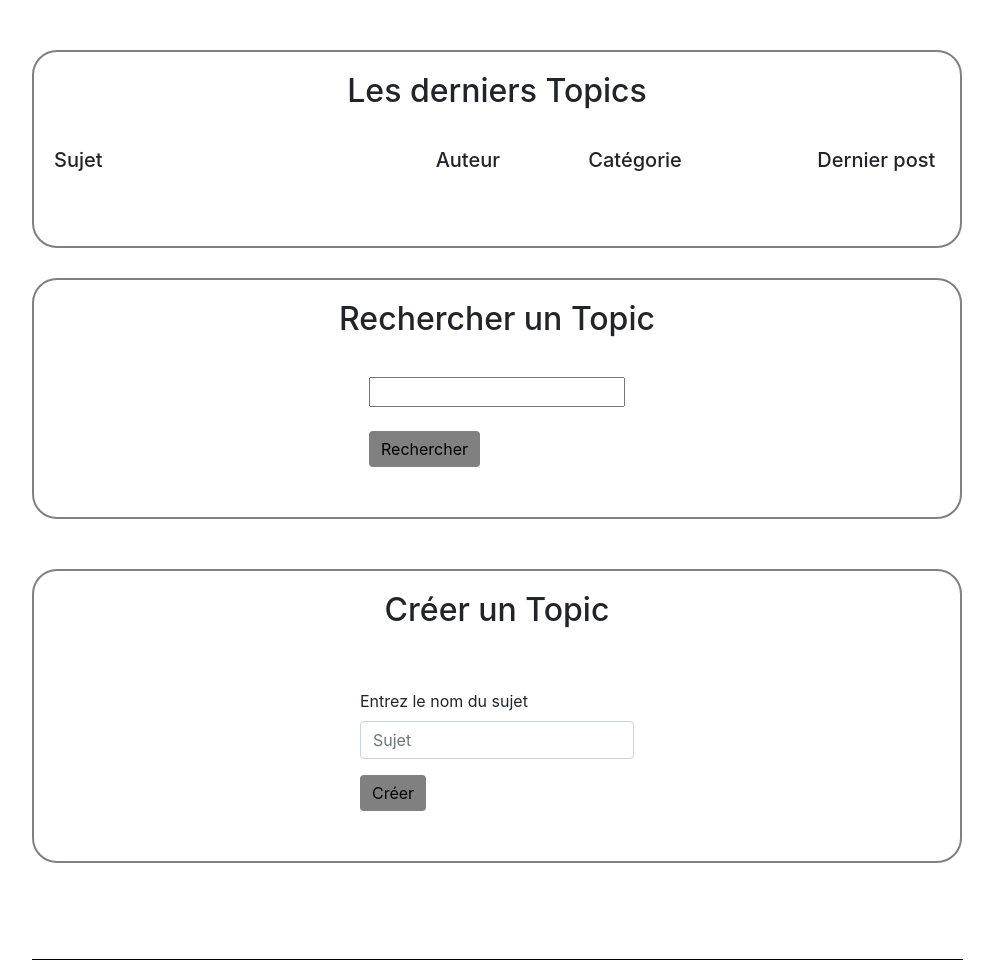
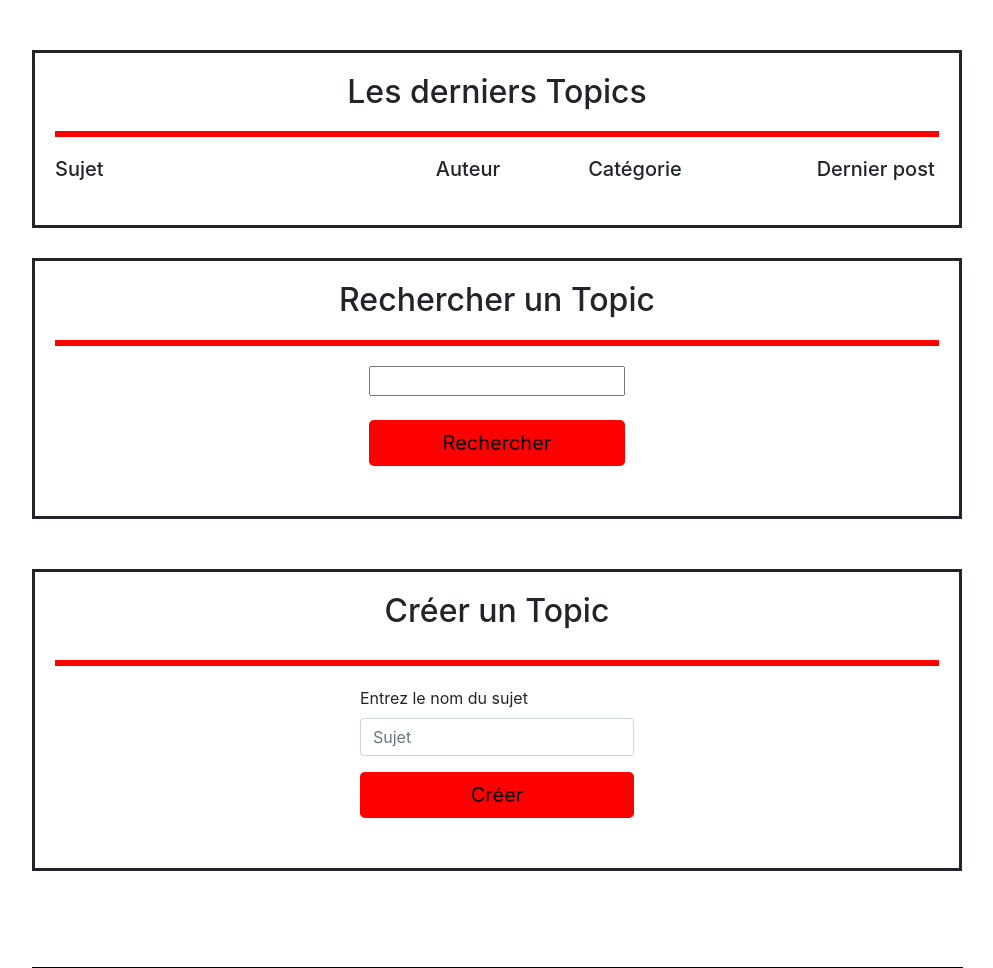
Before and after one commit to SamarMel/pjs4, a PHP site: page /AccueilForum.html in a window 1280 px wide. Shown: the part 56-1024 px from the top of the page, without its empty margins (143-1136 px from the left). Run offline with PHP 8.4, Linux system fonts and the light colour scheme.

Commit message:
maj
css
html

```diff
--- a/Forum/AccueilForum.html
+++ b/Forum/AccueilForum.html
@@ -6,6 +6,7 @@
   <link rel="stylesheet" href="./accueil_forum.css">
   <link rel="stylesheet" href="https://stackpath.bootstrapcdn.com/bootstrap/4.4.1/css/bootstrap.min.css" integrity="sha384-Vkoo8x4CGsO3+Hhxv8T/Q5PaXtkKtu6ug5TOeNV6gBiFeWPGFN9MuhOf23Q9Ifjh" crossorigin="anonymous">
   <link rel="stylesheet" href="../css/style.css">
+  <link rel="stylesheet" href="./accueil_forum.js">
 </head>
 <body>
     <!-- Surement mettre tout ça dans une div pour pas que l'affichage prenne toute la page-->
@@ -49,7 +50,7 @@
                             </div>
                             <!--Boucle for pour afficher tous les sujets disponibles-->
                             <div class="row" id="topic">
-                                <div class="col-md-5" id="sujet">
+                                <div class="col-md-5" id="sujetTopic">
                                     <p><!--Titre du topic--></p>
                                 </div>
                                 <div class="col-md-2" id="auteur">
@@ -58,7 +59,7 @@
                                 <div class="col-md-3" id="categorie">
                                         <p><!--categorie du topic--></p>
                                 </div>
-                                <div class="col-md-2" id="sujet">
+                                <div class="col-md-2" id="dernierPost">
                                         <p><!--Date dernier post--></p>
                                 </div>
                                 <div class=""></div>
@@ -73,7 +74,7 @@
 
                     </div>
                     <div class="row" id="rechercheForm">
-                            <form action="/action_page.php">
+                            <form action="/action_page.php" method="">
                                 <input list="browsers">
                                 <datalist id="browsers">
                                     <!--boucle for pour chercher tout les topic-->
@@ -85,7 +86,7 @@
                                 </datalist>
                                 </br>
                                 </br>
-                                <button type="submit" class="btn btn-primary">Rechercher</button>
+                                <button type="submit" class="btn btn-primary btn-round btn-block btn-lg">Rechercher</button>
                             </form>
 
 
@@ -102,9 +103,11 @@
                             <form>
                                     <div class="form-group">
                                       <label for="exampleInputEmail1">Entrez le nom du sujet</label>
-                                      <input type="text" class="form-control" id="exampleInputEmail1" aria-describedby="emailHelp" placeholder="Sujet">
+                                      <input type="text" class="form-control" id="sujetInput" aria-describedby="emailHelp" placeholder="Sujet">
                                     </div>
-                                    <button type="submit" class="btn btn-primary">Créer</button>
+
+
+                                    <button type="submit"  class="btn btnCreer btn-primary btn-round btn-block btn-lg">Créer</button>
                             </form>
 
                     </div>
--- a/Forum/accueil_forum.css
+++ b/Forum/accueil_forum.css
@@ -7,8 +7,9 @@
 #topicsBox{
     margin-bottom: 30px;
    /* background-color: grey;*/
-    border-radius: 25px;
-    border: 2px solid  grey;
+   border-style: solid;
+    /*border-radius: 25px;
+    border: 2px solid  grey;*/
     padding: 20px;
 
 }
@@ -22,14 +23,35 @@
 #sujet{
     display: table;
     margin: 0 auto;
-    margin-bottom: 30px;
+    border-bottom: 6px solid red;
+    width: 100%;
+    margin-bottom: 20px;
 
 }
+
+#sujet h2{
+    display: table;
+    margin: 0 auto;
+    margin-bottom: 20px;
+
+}
+
+
 
 #recherche{
     display: table;
     margin: 0 auto;
    margin-bottom: 30px;
+   border-bottom: 6px solid red;
+    width: 100%;
+    margin-bottom: 20px;
+
+}
+
+#recherche h2{
+    display: table;
+    margin: 0 auto;
+    margin-bottom: 20px;
 
 }
 
@@ -44,6 +66,17 @@
     display: table;
     margin: 0 auto;
    margin-bottom: 30px;
+   border-bottom: 6px solid red;
+   width: 100%;
+   margin-bottom: 20px;
+
+}
+
+#creer h2{
+    display: table;
+    margin: 0 auto;
+    margin-bottom: 20px;
+
 
 }
 
@@ -68,9 +101,11 @@
     margin-bottom: 50px;
    /* background-color: grey;*/
     width: 100%;
-    border-radius: 25px;
-    border: 2px solid  grey;
+    border-style: solid;
+   /* border-radius: 25px;
+    border: 2px solid  grey;*/
     padding: 20px;
+
 
 
 }
@@ -86,15 +121,17 @@
     margin-bottom: 50px;
     /*background-color: grey;*/
     width: 100%;
+    /*
     border-radius: 25px;
-    border: 2px solid  grey;
+    border: 2px solid  grey;*/
+    border-style: solid;
     padding: 20px;
 
 }
 
 #creerTopic .btn {
     color: black;
-    background-color:grey;
+    background-color:red;
     border: black;
 
 
@@ -102,7 +139,25 @@
 
 #rechercherTopic .btn{
     color: black;
-    background-color: grey;
+    background-color: red;
     border: black;
 
 }
+
+#rechercherTopic .btn:hover{
+    color: red;
+    background-color: black;
+
+}
+
+#creerTopic .btn:hover{
+    color: red;
+    background-color: black;
+
+}
+
+
+.btnCreer:hover, .btnCreer:focus{
+    box-shadow: inset 0 0 0 2em var(--hover);
+
+}
--- /dev/null
+++ b/Forum/accueil_forum.js
@@ -0,0 +1,9 @@
+
+var sujetInput = document.getElementById("sujetInput");
+
+
+function chgBorders(){
+    sujetInput.style.borderColor : "black";
+}
+
+sujetInput.addEventListener("click",chgBorders);
```
